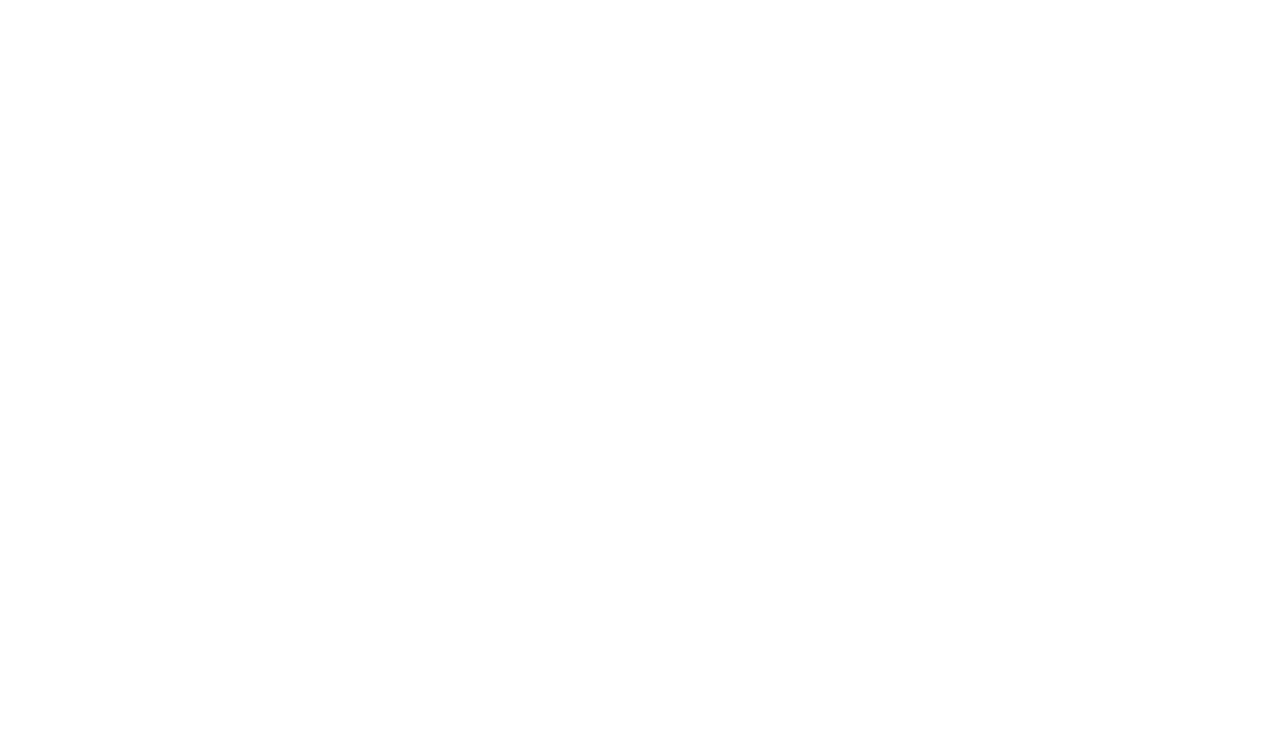
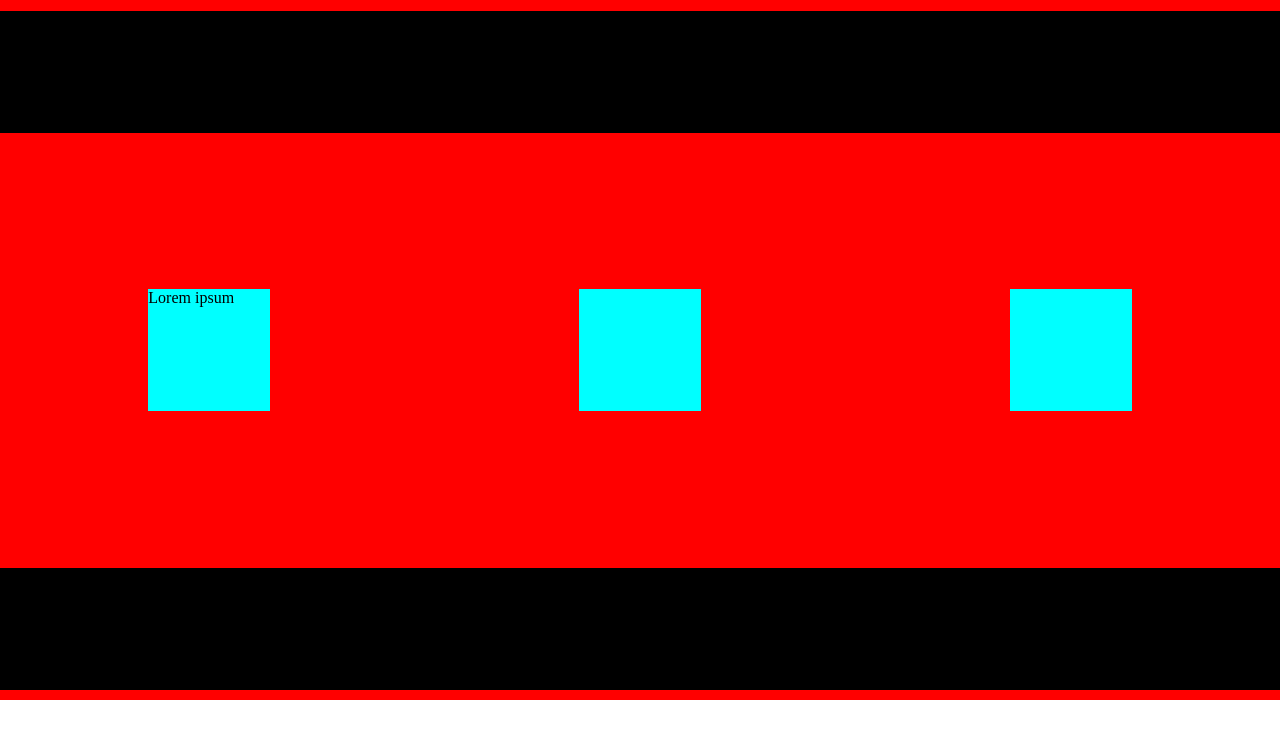
Before and after one commit to dev-enforced/CSS-GRID-understanding, a plain HTML site: page index.html in a window 1280 px wide. Drawn offline with Linux system fonts and the light colour scheme.

Commit message:
Practising it

```diff
--- a/index.html
+++ b/index.html
@@ -3,10 +3,17 @@
   <head>
     <meta charset="utf-8">
     <meta name="viewport" content="width=device-width">
-    <title>repl.it</title>
+    <title>CSS GRID Practise</title>
     <link href="style.css" rel="stylesheet" type="text/css" />
   </head>
   <body>
+    <div class="container">
+      <div class="item item1">This is header</div>
+      <div class="item item2">Lorem ipsum </div>
+      <div class="item"></div>
+      <div class="item"></div>
+      <div class="item footer"></div>
+    </div>
     <script src="script.js"></script>
   </body>
 </html>
--- a/style.css
+++ b/style.css
@@ -0,0 +1,46 @@
+*{
+  margin: 0;
+  padding: 0
+}
+.container{
+  background-color:red;
+  height:700px;
+  display: grid;
+  /* grid-template-rows:133px 133px 133px ;
+  grid-template-columns: 133px 133px 133px; */
+  grid-template-rows: 143px 1fr 143px;
+  grid-template-columns: 1fr 1fr 1fr;
+  row-gap:12px;
+  column-gap: 12px;
+   /*can use center as well as add too for it*/
+  /* align-items: center; */
+  /* For vertical alignment of items use align-items or align-self if for an individual item*/
+  place-items:center;
+}
+
+.item{
+  background-color: aqua;
+  height:122px;
+  width:122px;
+}
+
+.item1{
+  background: black;
+  grid-column:1/span 3;
+  /* grid-column-start: 1;
+  grid-column-end: 4; */
+  width:100vw;
+
+}
+/* Helps in understanding which row and column starts and ends at which line */
+ /* .item2{
+  justify-self: center;
+}  */
+.footer{
+  background: black;
+  grid-column-start: 1;
+  grid-column-end: 4;
+  width:100vw;
+}
+
+/* https://www.youtube.com/watch?v=QKJRFSs5oEw */
```
